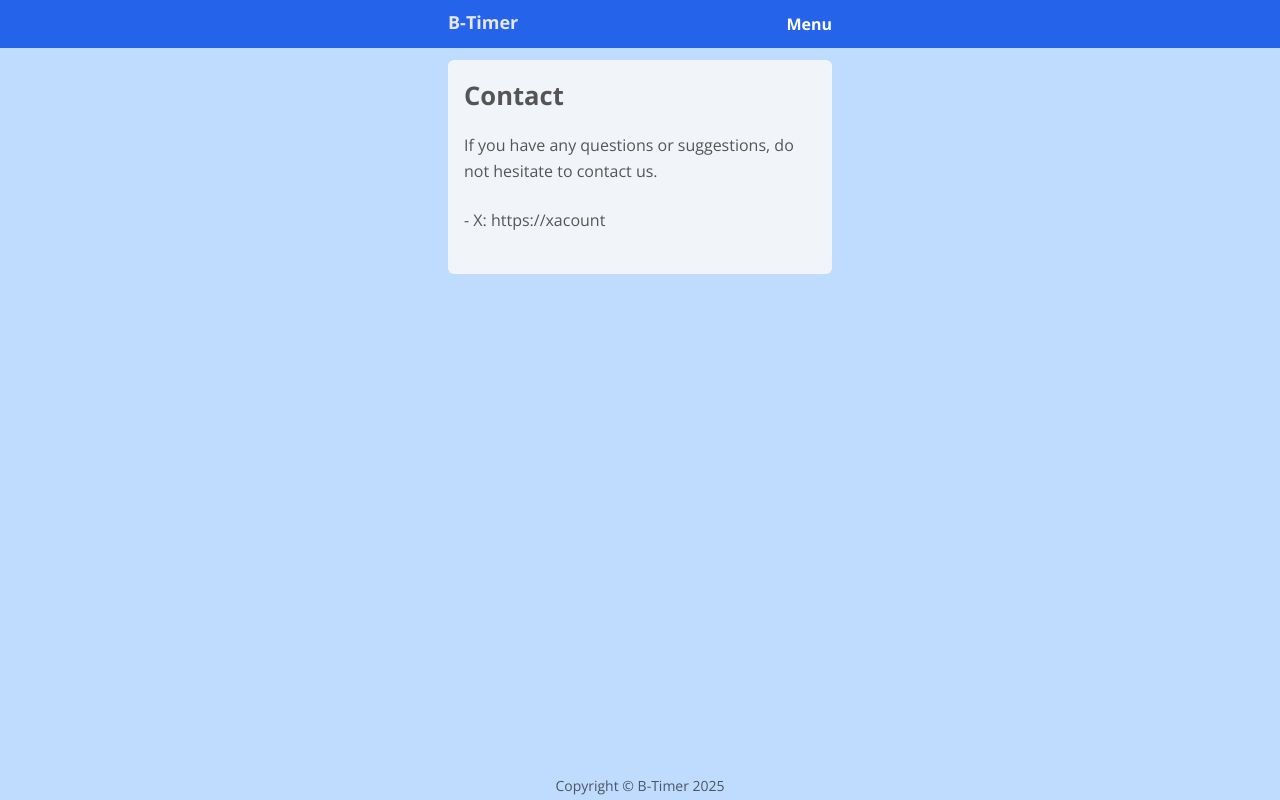
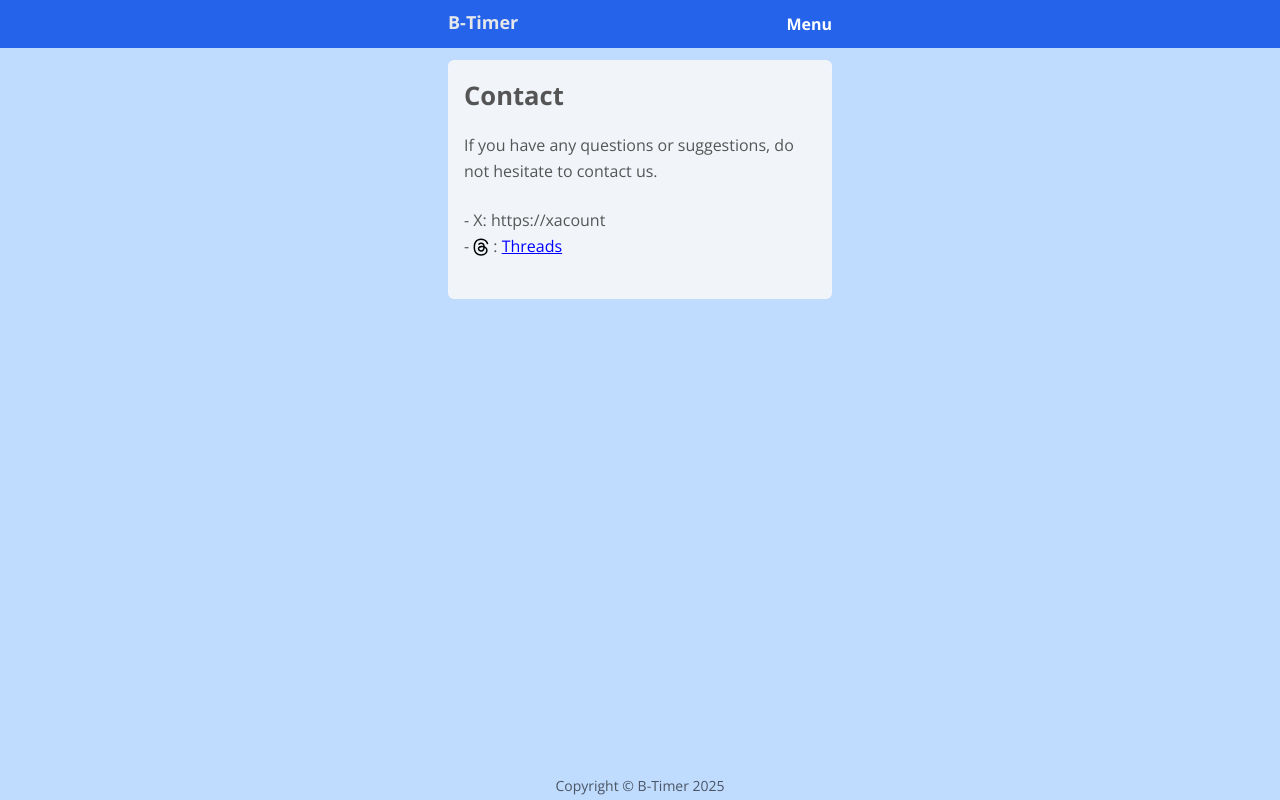
Before and after one commit to kenwebwork/visual-timer, a React (Vite) app: page /contact in a window 1280 px wide. Built offline with nearby package versions, Linux system fonts and the light colour scheme.

Commit message:
update contact page adding threads account

```diff
--- a/package.json
+++ b/package.json
@@ -10,6 +10,7 @@
     "preview": "vite preview"
   },
   "dependencies": {
+    "@fortawesome/fontawesome-svg-core": "^6.7.2",
     "react": "^18.3.1",
     "react-dom": "^18.3.1",
     "react-helmet-async": "^2.0.5",
--- a/src/pages/ContactPage.tsx
+++ b/src/pages/ContactPage.tsx
@@ -1,5 +1,5 @@
 import Title from "../layout/Title";
-import { X_ACCOUNT } from "../utils/constants";
+import { THREADS_ACCOUNT, X_ACCOUNT } from "../utils/constants";
 
 function ContactPage(){
   return (
@@ -10,6 +10,9 @@ function ContactPage(){
     <ul>
       {/* <li>Email: {EMAIL_ADSRESS}</li> */}
       <li>X: {X_ACCOUNT}</li>
+      <li>
+        <svg xmlns="http://www.w3.org/2000/svg" viewBox="0 0 448 512" className="inline-block w-4 mr-1"><path d="M331.5 235.7c2.2 .9 4.2 1.9 6.3 2.8c29.2 14.1 50.6 35.2 61.8 61.4c15.7 36.5 17.2 95.8-30.3 143.2c-36.2 36.2-80.3 52.5-142.6 53h-.3c-70.2-.5-124.1-24.1-160.4-70.2c-32.3-41-48.9-98.1-49.5-169.6V256v-.2C17 184.3 33.6 127.2 65.9 86.2C102.2 40.1 156.2 16.5 226.4 16h.3c70.3 .5 124.9 24 162.3 69.9c18.4 22.7 32 50 40.6 81.7l-40.4 10.8c-7.1-25.8-17.8-47.8-32.2-65.4c-29.2-35.8-73-54.2-130.5-54.6c-57 .5-100.1 18.8-128.2 54.4C72.1 146.1 58.5 194.3 58 256c.5 61.7 14.1 109.9 40.3 143.3c28 35.6 71.2 53.9 128.2 54.4c51.4-.4 85.4-12.6 113.7-40.9c32.3-32.2 31.7-71.8 21.4-95.9c-6.1-14.2-17.1-26-31.9-34.9c-3.7 26.9-11.8 48.3-24.7 64.8c-17.1 21.8-41.4 33.6-72.7 35.3c-23.6 1.3-46.3-4.4-63.9-16c-20.8-13.8-33-34.8-34.3-59.3c-2.5-48.3 35.7-83 95.2-86.4c21.1-1.2 40.9-.3 59.2 2.8c-2.4-14.8-7.3-26.6-14.6-35.2c-10-11.7-25.6-17.7-46.2-17.8H227c-16.6 0-39 4.6-53.3 26.3l-34.4-23.6c19.2-29.1 50.3-45.1 87.8-45.1h.8c62.6 .4 99.9 39.5 103.7 107.7l-.2 .2zm-156 68.8c1.3 25.1 28.4 36.8 54.6 35.3c25.6-1.4 54.6-11.4 59.5-73.2c-13.2-2.9-27.8-4.4-43.4-4.4c-4.8 0-9.6 .1-14.4 .4c-42.9 2.4-57.2 23.2-56.2 41.8l-.1 .1z"/></svg>: <a href={THREADS_ACCOUNT} target="_blank" rel="noopener noreferrer">Threads</a>
+      </li>
     </ul>
     </>
   );
--- a/src/utils/constants.tsx
+++ b/src/utils/constants.tsx
@@ -3,6 +3,7 @@ export const APP_URL: string = 'https://b-timer.com';
 
 // export const EMAIL_ADSRESS: string = 'support@hoge.com';
 export const X_ACCOUNT: string = 'https://xacount';
+export const THREADS_ACCOUNT: string = 'https://www.threads.net/@b_timer_';
 
 interface pages {
   title: string;
```
Also changed, not shown: 1 other file (tests, documents, lock files or other folders).
